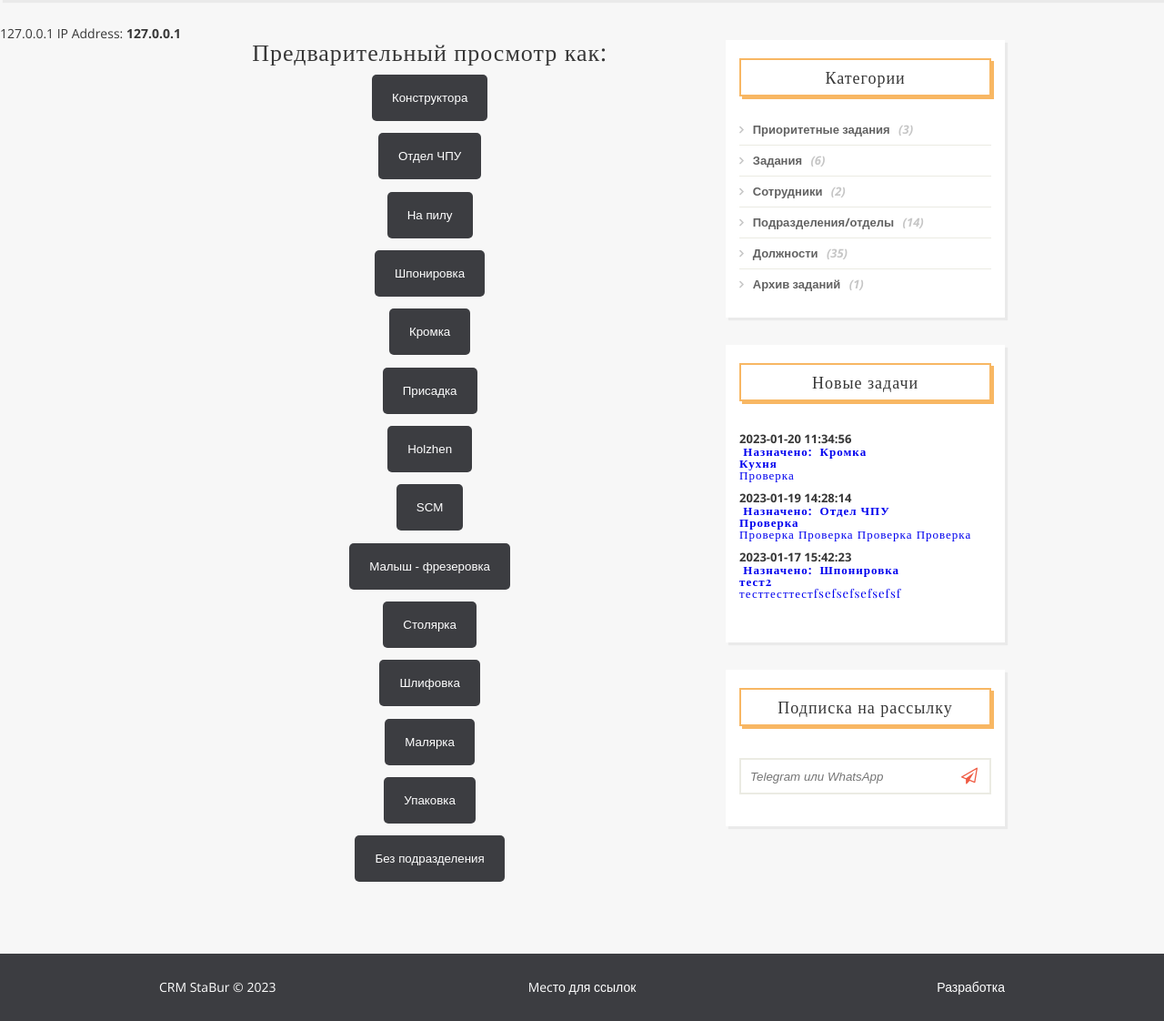
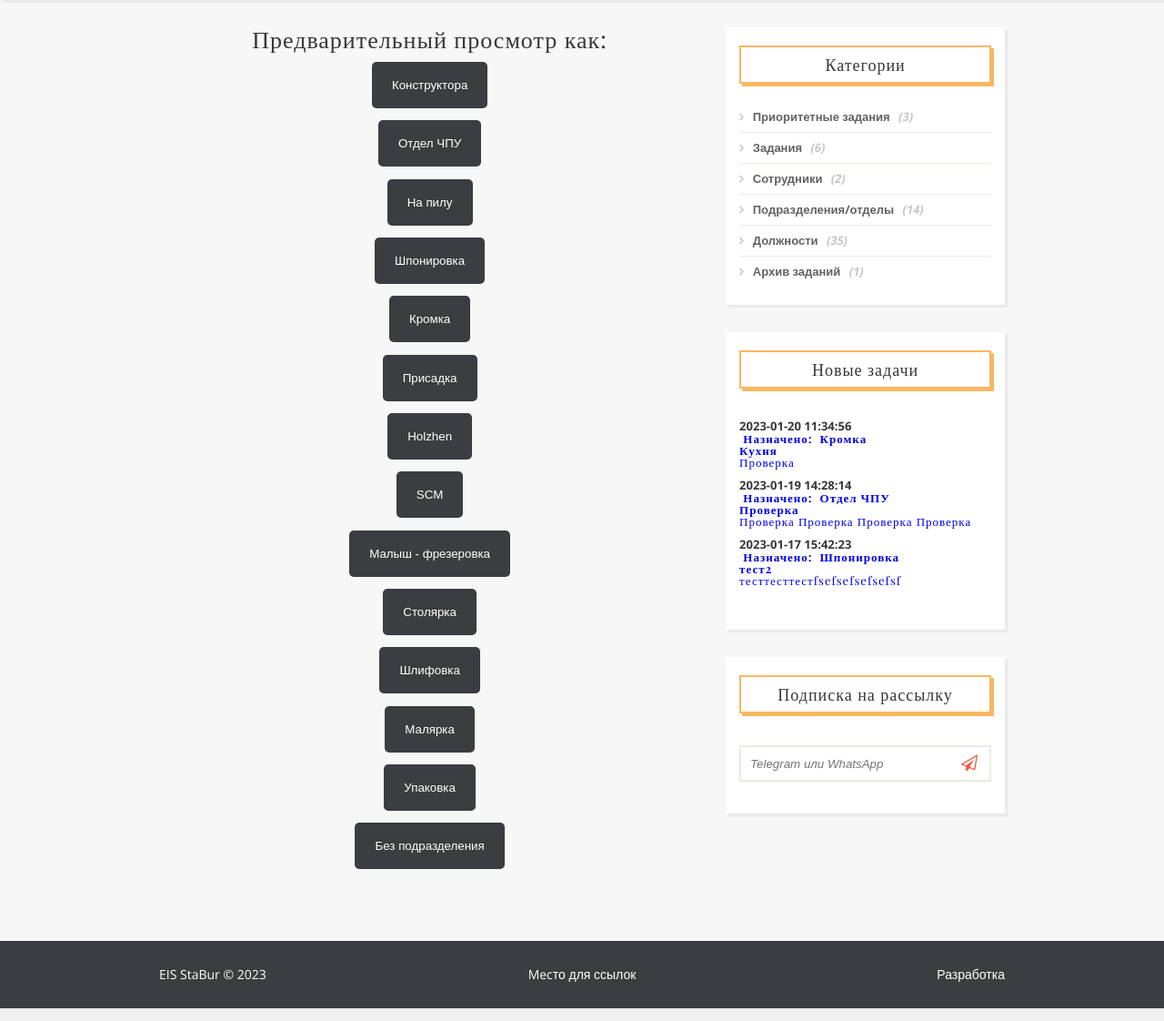
Before and after one commit to Stabur/EIS, a PHP site: page /index.php in a window 1280 px wide. Shown: the part 84-1206 px from the top of the page at 91% size. Run offline with PHP 8.4, Linux system fonts and the light colour scheme; data comes from the database, SQL or seed files in the repository; some libraries are stand-ins or nearby versions.

Commit message:
14.04.24

```diff
--- a/inc/connectBD.php
+++ b/inc/connectBD.php
@@ -1,9 +1,9 @@
 <?php
 // Создаем соединение с базой данных
-define('USER', 'stabur');
-define('PASSWORD', 'qWest11061980');
-define('HOST', '192.168.1.238');
-define('DATABASE', 'stabur_crm');
+define('USER', 'root');
+define('PASSWORD', 'password');
+define('HOST', 'localhost');
+define('DATABASE', 'eis');
 try {
     $pdo_conn = new PDO("mysql:host=".HOST.";dbname=".DATABASE, USER, PASSWORD);
 } catch (PDOException $e) {
@@ -11,31 +11,4 @@ try {
     die();
 }
 
-/* Host name of the MySQL server. */
-//$host = 'localhost';
-/* MySQL account username. */
-//$user = 'myUser';
-/* MySQL account password. */
-//$passwd = 'myPasswd';
-/* The default schema you want to use. */
-//$schema = 'mySchema';
-/* The PDO object. */
-//$pdo = NULL;
-/* Connection string, or "data source name". */
-//$dsn = 'mysql:host=' . $host . ';dbname=' . $schema;
-//try
-//{
-   /* PDO object creation. */
-//   $pdo = new PDO($dsn, $user,  $passwd);
-
-   /* Enable exceptions on errors. */
-//   $pdo->setAttribute(PDO::ATTR_ERRMODE, PDO::ERRMODE_EXCEPTION);
-//}
-//catch (PDOException $e)
-//{
-   /* If there is an error, an exception is thrown. */
-//   echo 'Database connection failed.';
-//   die();
-//}
-
 ?>
--- a/inc/footer.php
+++ b/inc/footer.php
@@ -1,6 +1,6 @@
 <footer>
   <div class="container">
-    <div class="footer-col"><span>CRM StaBur © 2023</span></div>
+    <div class="footer-col"><span>EIS StaBur © 2023</span></div>
     <div class="footer-col">
       <div class="social-bar-wrap">
         <p>Mecто для ссылок</p>
--- a/inc/header.php
+++ b/inc/header.php
@@ -8,8 +8,8 @@
   <meta http-equiv="expires" content="0">
   <meta name="author" content="StaBur | https://t.me/StaBur">
   <meta name="reply-to" content="burnov80@gmail.com">
-  <meta name="copyright" content="StaBur CRM">
-  <title><? echo "Адаптивная вёрстка CRM от StaBur"; ?></title>
+  <meta name="copyright" content="Employee Interaction System">
+  <title><? echo "Система Взаимодействия Сотрудников для малого и среднего предприятия"; ?></title>
   <link rel="stylesheet" type="text/css" href="https://fonts.googleapis.com/css?family=Open+Sans:400,400italic,600,600italic,700,700italic|Playfair+Display:400,700&subset=latin,cyrillic">
   <link rel="stylesheet" type="text/css" href="https://cdnjs.cloudflare.com/ajax/libs/font-awesome/4.4.0/css/font-awesome.css">
   <link rel="stylesheet" type="text/css" href="css/style.css">
@@ -39,7 +39,7 @@
     </nav>
   </header>
 <?php
-
+/*
 $hostname = $_SERVER["REMOTE_ADDR"];
 echo $hostname;
 if ($hostname=='10.10.10.6'){
@@ -84,4 +84,5 @@ function getIpAddress()
 
 echo "&nbsp;IP Address: <b>" . getIpAddress() ;
 echo "</b>";
+*/
 ?>
```
Also changed, not shown: inc/header_i.php (+5 -5 lines).
